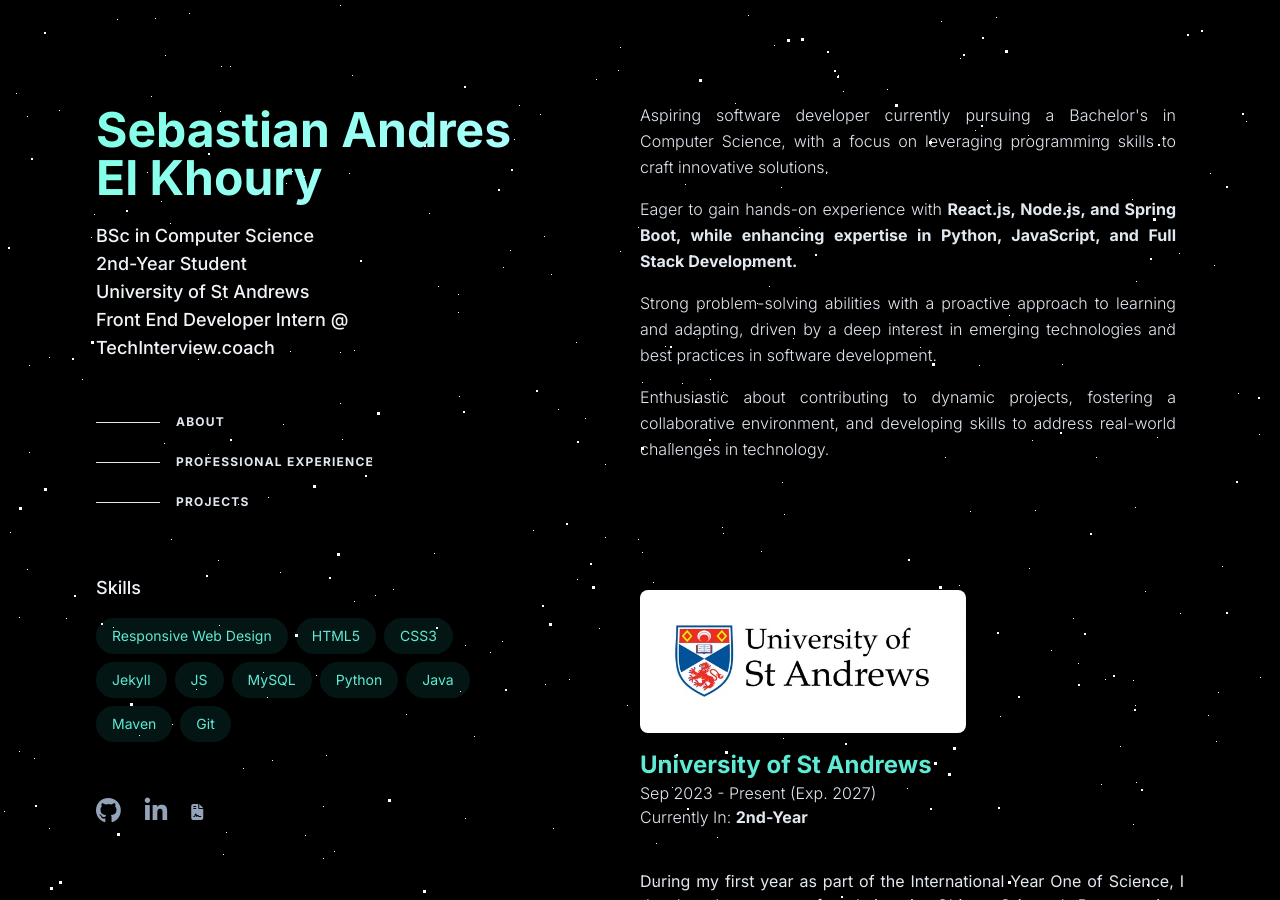
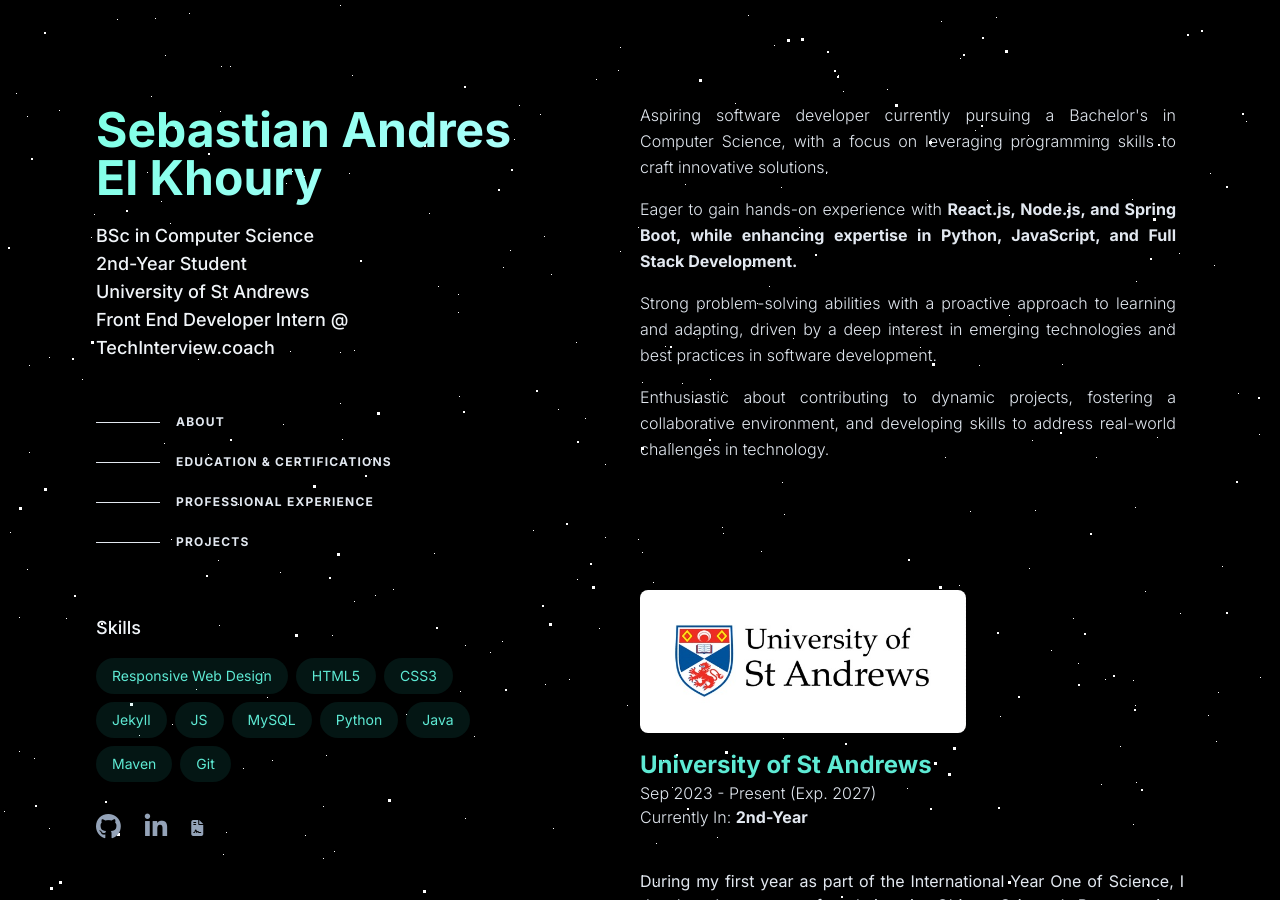
Before and after one commit to S-andres0694/Personal-Portfolio-Template, a Jekyll site: the page built from index.md, in a window 1280 px wide and 900 px high. Built offline with Jekyll 4.4.1, drawn with Linux system fonts in a browser that asks for light colours; nearby versions of some CDN libraries.

Commit message:
feat: added support for the navbar

```diff
--- a/_layouts/portfolio.html
+++ b/_layouts/portfolio.html
@@ -44,7 +44,15 @@
                   </a>
                 </li>
                 <li>
-                  <a id="education-nav" href="#Professional Experience" class="group flex items-center py-3">
+                  <a id="education-nav" href="#Education" class="group flex items-center py-3">
+                    <span
+                      class="nav-indicator mr-4 h-px w-8 bg-slate-600 transition-all group-hover:w-16 group-hover:bg-slate-200 group-focus-visible:w-16 group-focus-visible:bg-slate-200"></span>
+                    <span
+                      class="nav-text text-xs font-bold uppercase tracking-widest text-slate-500 group-hover:text-slate-200 group-focus-visible:text-slate-200">Education & Certifications</span>
+                  </a>
+                </li>
+                <li>
+                  <a id="prof-exp-nav" href="#Professional Experience" class="group flex items-center py-3">
                     <span
                       class="nav-indicator mr-4 h-px w-8 bg-slate-600 transition-all group-hover:w-16 group-hover:bg-slate-200 group-focus-visible:w-16 group-focus-visible:bg-slate-200"></span>
                     <span
@@ -110,7 +118,7 @@
       </section>
 
       <!-- Education Section -->
-      <section id="education" class="scroll-mt-20 lg:mt-32">
+      <section id="Education" class="scroll-mt-20 lg:mt-32">
         <h2
           class="text-sm font-bold {{ site.data.color-constants.section-title-color-class }} lg:hidden mt-16 tracking-widest uppercase w-full top:0 lg:lg:scroll-mt-32 scroll-mt-20 mb-6">
           Education and Certifications
--- a/assets/js/navbaranimations.js
+++ b/assets/js/navbaranimations.js
@@ -21,5 +21,6 @@
 }
 
 setupNavbarAnimation('About', 'about-nav');
-setupNavbarAnimation('Professional Experience', 'education-nav');
+setupNavbarAnimation('Professional Experience', 'prof-exp-nav');
 setupNavbarAnimation('Projects', 'projects-nav');
+setupNavbarAnimation('Education', 'education-nav');
```
